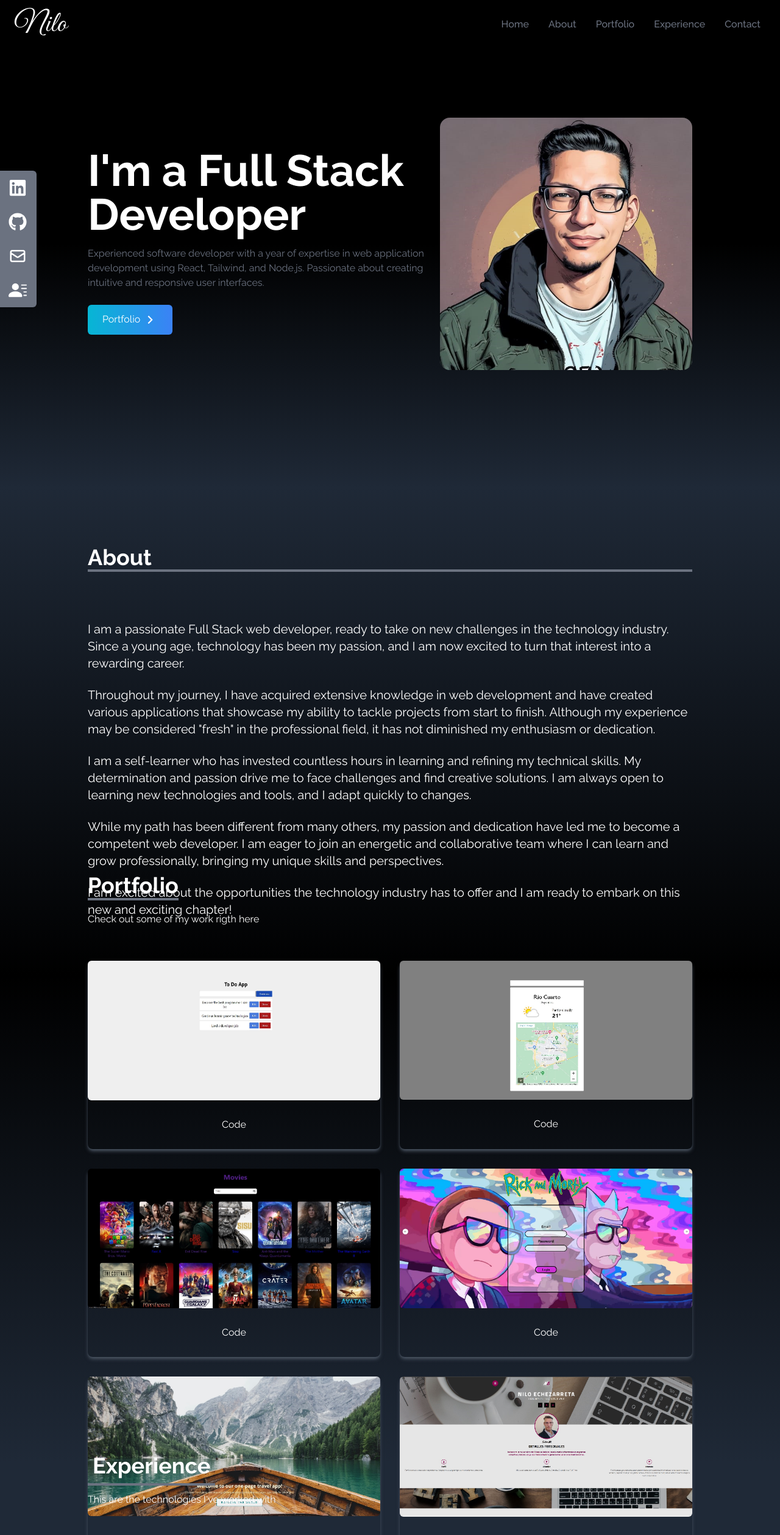
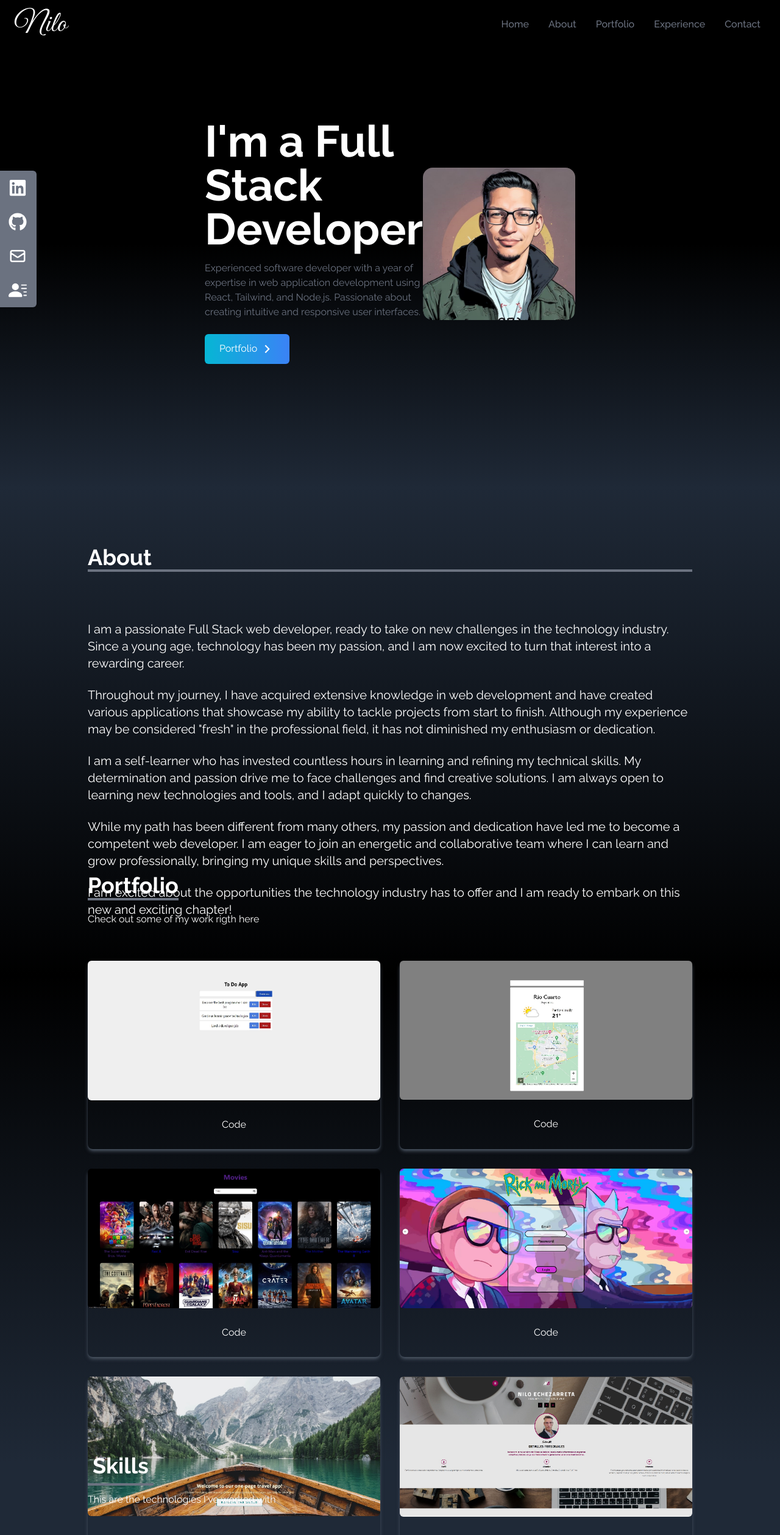
Before and after one commit to Nilo3/react-portfolio, a React (Create React App) app: page / in a window 1280 px wide. Shown: the top 2518 px of the page at 61% size. Built offline with nearby package versions, Linux system fonts and the light colour scheme.

Commit message:
second commit

```diff
--- a/src/components/Experience.jsx
+++ b/src/components/Experience.jsx
@@ -86,7 +86,7 @@
     <div name="experience" className="bg-gradient-to-b from bg-gray-800  to-black w-full h-screen">
       <div className="max-w-screen-lg mx-auto p-4 flex flex-col justify-center w-full h-full text-white">
         <div >
-          <p className="text-4xl font-bold border-b-4 border-gray-500 p-2 inline">Experience</p>
+          <p className="text-4xl font-bold border-b-4 border-gray-500 p-2 inline">Skills</p>
           <p className="py-6">This are the technologies I've worked with</p>
         </div>
 
--- a/src/components/Home.jsx
+++ b/src/components/Home.jsx
@@ -6,7 +6,7 @@
 const Home = () => {
   return (
     <div name="home" className='h-screen w-full bg-gradient-to-b from-black via-black to-gray-800 '>
-       <div className='max-w-screen-lg mx-auto flex flex-col items-center justify-center h-full px-4 md:flex-row '>
+       <div className='max-w-screen-sm mx-auto flex flex-col items-center justify-center h-full px-4 md:flex-row '>
             <div className='flex flex-col justify-center h-full'>
                 <h2 className='text-4xl sm:text-7xl font-bold text-white '>I'm a Full Stack Developer</h2>
                 <p className='text-gray-500 py-4 max-w-screen-md '>Experienced software developer with a year of expertise in web application development using React, Tailwind, and Node.js. Passionate about creating intuitive and responsive user interfaces.</p>
```
